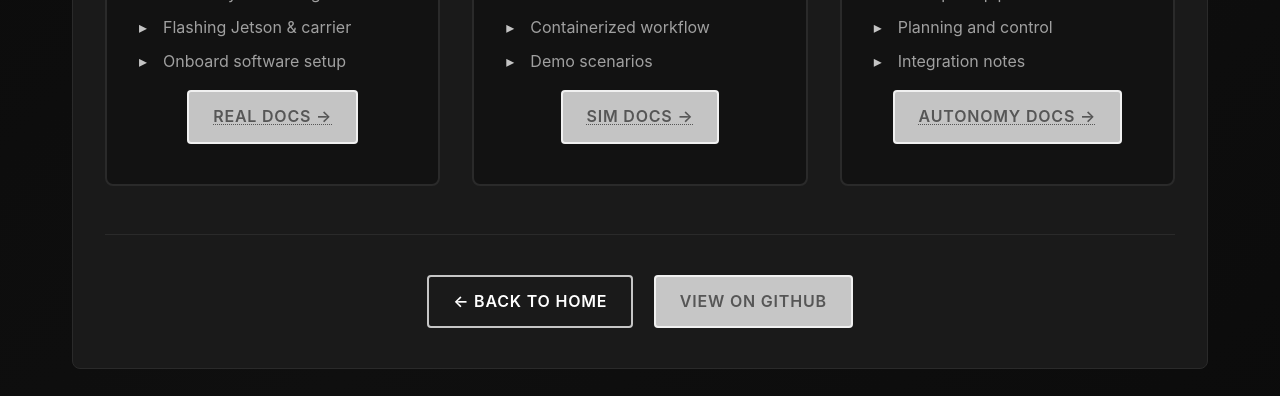
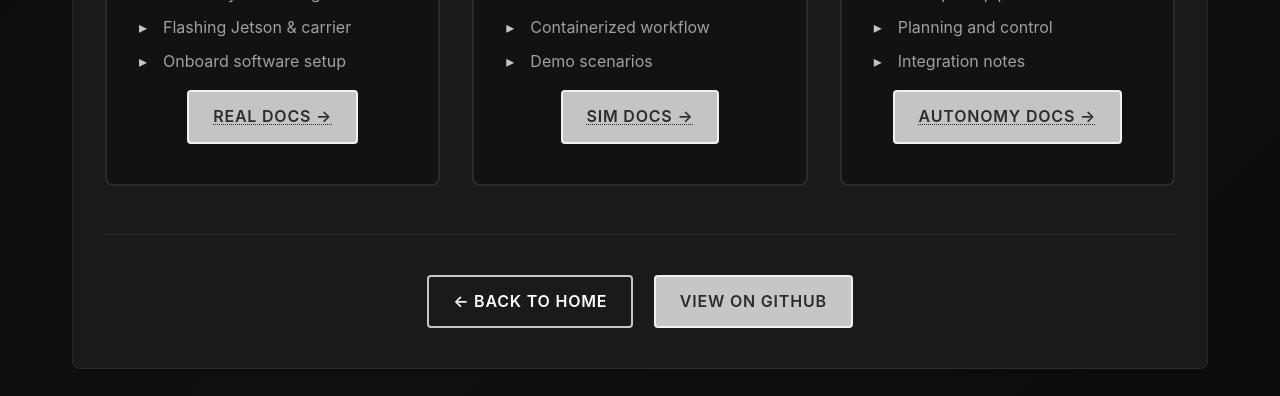
Before and after one commit to SasaKuruppuarachchi/agipix, a Jekyll site: the page built from docs/index.md, in a window 1280 px wide. Shown: the part 676-1072 px from the top of the page. Built offline with Jekyll 4.4.1, drawn with Linux system fonts in a browser that asks for light colours.

Commit message:
Update button text color for improved visibility and clarity in documentation links

```diff
--- a/assets/css/style.scss
+++ b/assets/css/style.scss
@@ -502,7 +502,7 @@ html { scroll-padding-top: 72px; }
   /* Customize these to change all doc buttons at once */
   --doc-btn-bg: var(--accent-red);
   --doc-btn-bg-hover: var(--accent-red-light);
-  --doc-btn-text: #565656;
+  --doc-btn-text: #2c2c2c;
   --doc-btn-border: var(--accent-red);
   --doc-btn-shadow: rgba(179, 36, 36, 0.5);
 
--- a/index.html
+++ b/index.html
@@ -14,8 +14,8 @@ title: Home
 
   <div>
   <a href="{{ site.github.repository_url }}" class="btn" target="_blank">View on GitHub</a>
-  <a href="{{ '/docs' | relative_url }}" class="btn btn-secondary">Docs Hub</a>
-  <a href="{{ '/docs/sim/index' | relative_url }}" class="btn btn-secondary">Get Started (Sim)</a>
+  <a href="{{ '/docs' | relative_url }}" class="btn btn-secondary">Get Started</a>
+  <!-- <a href="{{ '/docs/sim/index' | relative_url }}" class="btn btn-secondary">Get Started</a> -->
   </div>
 </section>
 
```
